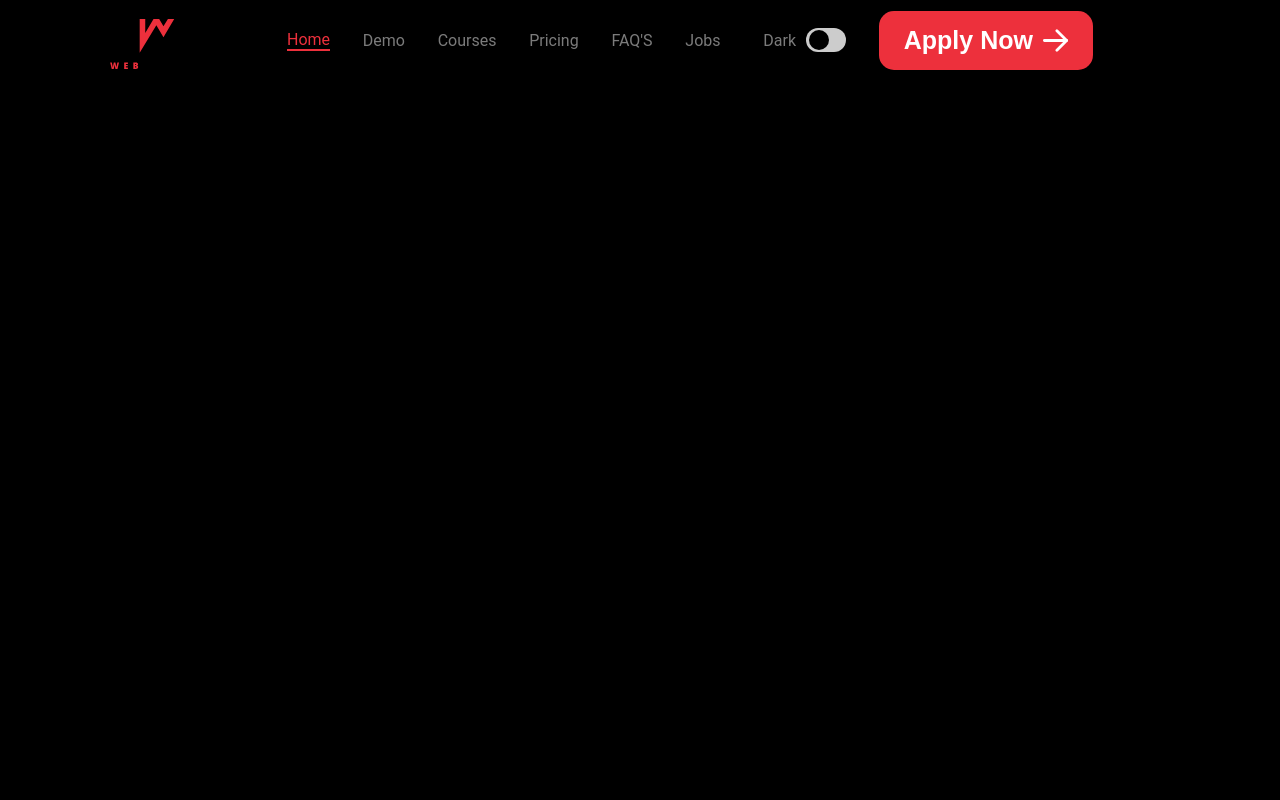
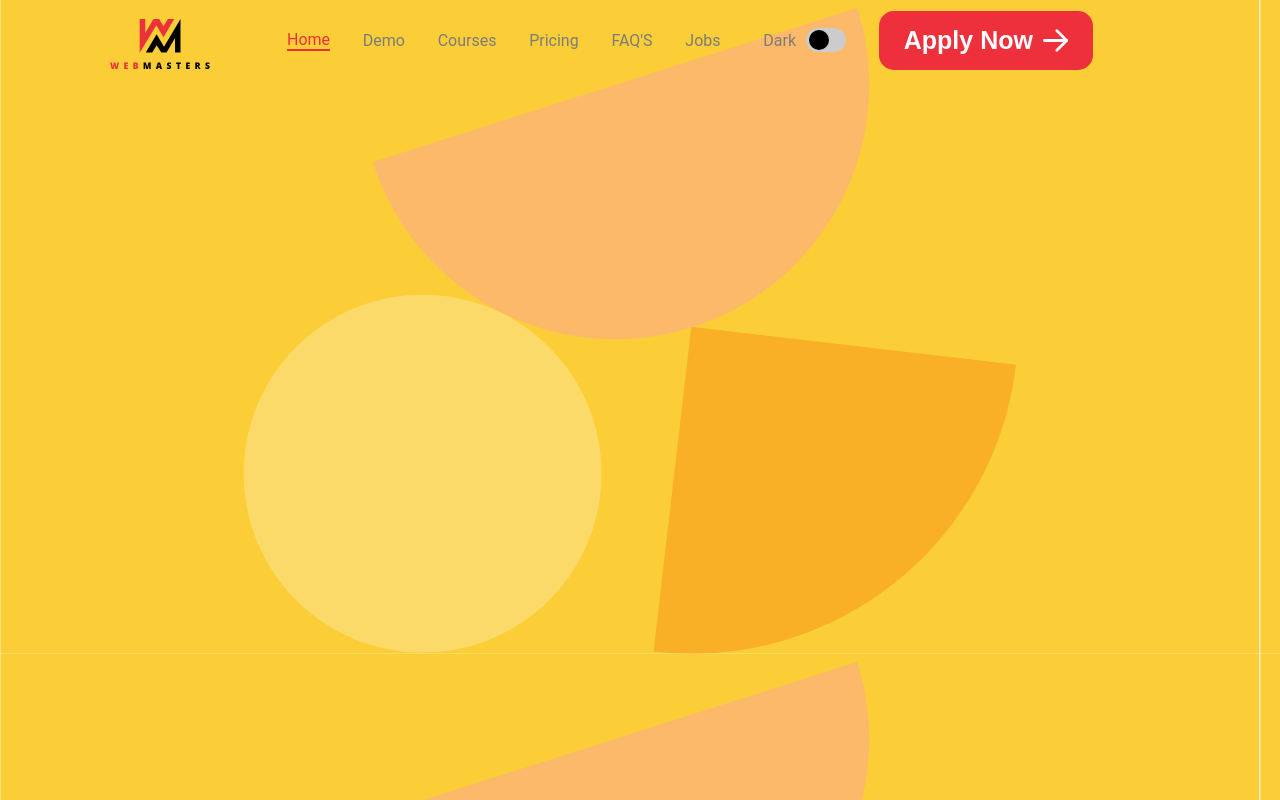
Before and after one commit to yashpriyam/steller-ui, a React (Create React App) app in the folder client/: page /privacy/concerns/whatsapp in a window 1280 px wide. Built offline with nearby package versions, Linux system fonts and the light colour scheme; no server answers.

Commit message:
PI-153: add monorepo path check

```diff
--- a/client/src/App.scss
+++ b/client/src/App.scss
@@ -10,13 +10,15 @@
         width: 100vw;
         height: 100vh;
         overflow-x: scroll;
+    }
+    .portal-app-section{
         background-color: $primaryBgColor;
     }
 }
 
 @media screen and (max-width: 425px) {
     .app-container{
-        .app-section{
+        .portal-app-section{
             height: calc(100vh - 90px);
         }
     }
--- a/client/src/App.tsx
+++ b/client/src/App.tsx
@@ -9,12 +9,13 @@
 const App = () => {
   const { sidebarData, monorepoPaths } = useAppData();
   const { pathname } = useLocation();
+  const isNotMonorepoPath = !monorepoPaths[pathname];
   return (
     <div className="app-container">
       {
-        !monorepoPaths[pathname] && (<Sidebar {...sidebarData} />)
+        isNotMonorepoPath && (<Sidebar {...sidebarData} />)
       }
-      <div className="app-section">
+      <div className={`app-section ${isNotMonorepoPath && 'portal-app-section'}`}>
         <RouteList />
         <MonorepoIndex />
       </div>
--- a/client/src/monorepoClient/MonorepoApp.js
+++ b/client/src/monorepoClient/MonorepoApp.js
@@ -1,6 +1,6 @@
 import { useContext, useEffect, useState } from "react";
 import "./App.scss";
-import { Route, Routes, useLocation } from "react-router-dom";
+import { Route, Routes, useLocation, useNavigate } from "react-router-dom";
 import Homepage from "./Pages/Homepage/Homepage";
 import Registerpage from "./Pages/Registerpage/Registerpage";
 import Navbar from "./Components/Navbar/Navbar";
@@ -22,6 +22,7 @@
   const phoneNumber = new URLSearchParams(window.location.search)?.get("n");
   const { upsertUserActivity } = useUserActivity();
   const { pathname } = useLocation();
+  const navigate = useNavigate();
 
   const userActivityRequest = async () => {
     try {
@@ -41,6 +42,10 @@
   }, []);
 
   const profileMenuOptions = [
+    {
+      value: "Profile",
+      onClick: ()=> navigate("/profile")
+    },
     {
       value: "Log out",
       onClick: () => {
```
